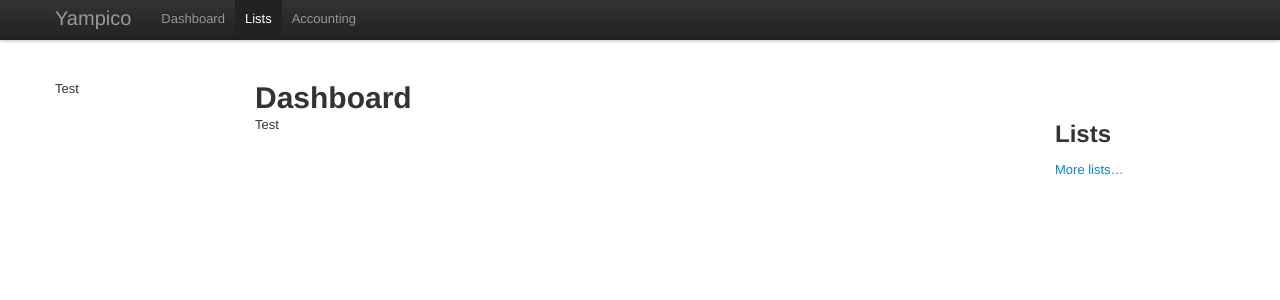
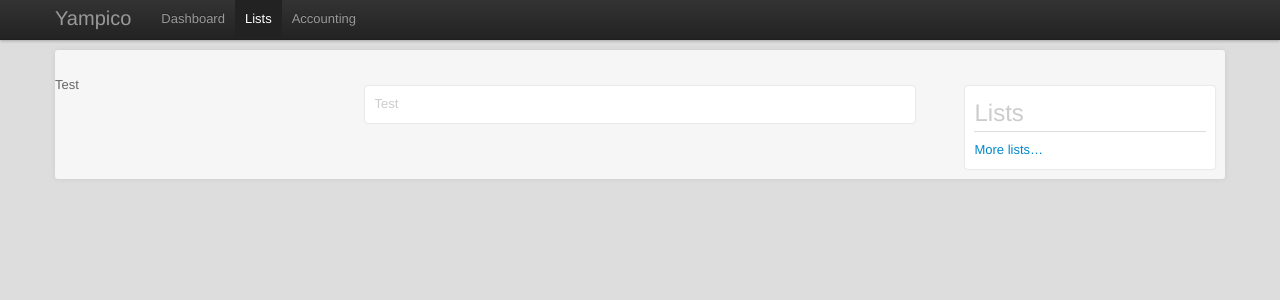
Before and after one commit to acaso/yampico, a Django app: template yampico/dashboard/templates/dashboard.html in a window 1280 px wide. Shown: the top 300 px of the page. Run offline with Django 3.2, Linux system fonts and the light colour scheme; the template is opened without the code that fills it, so the values that code supplies are empty; parts of the project's set-up code (start-up, migrations or seed data) failed here and were passed over.

Commit message:
Some adjustments in styles, mainly for the dashboard

```diff
--- a/yampico/dashboard/templates/dashboard.html
+++ b/yampico/dashboard/templates/dashboard.html
@@ -1,13 +1,10 @@
 {% extends 'skel.html' %}
 
 {% block content %}
-<header class="jumbotron subhead" id="overview">
-    <h1>Dashboard</h1>
-</header>
-
 <div class="row">
-	<div class="span8">Test</div>
-	<div class="span2">
+	<div class="span6"><div class="dashboard_element">Test</div></div>
+	<div class="span3">
+	<div class="dashboard_element">
 		<h2>Lists</h2>
 		<ul>
 			{%  for current_list in lists %}
@@ -16,5 +13,6 @@
 		</ul>
 		<a href="../lists/">More lists&hellip;</a>
 	</div>
+	</div>
 </div>
 {% endblock %}
--- a/yampico/templates/skel.html
+++ b/yampico/templates/skel.html
@@ -16,7 +16,38 @@
 }
 
 body {
-	padding-top: 80px;
+	background-color: #dddddd;
+	margin: 50px 1%;
+	color: #666666;
+}
+
+h1 {
+	font-weight: 100;
+}
+
+div#main_container {
+	background: #f6f6f6;
+	/*border: 1px solid #cccccc;*/
+	border-radius: 3px;
+	padding-top: 2em;
+	box-shadow: 0 0 5px #cccccc;
+}
+
+div.dashboard_element {
+	margin: 0.8em;
+	/*border: 1px solid red;*/
+	border-radius: 3px;
+	padding: 0.7em;
+	box-shadow: 0 0 2px #cccccc;
+	background-color: white;
+	color: #cccccc;
+
+}
+
+div.dashboard_element h2 {
+	border-bottom: 1px solid #dddddd;
+	font-weight: 100;
+
 }
 
 </style>
@@ -39,11 +70,11 @@ body {
 </div>
 
 
-<div class="container">
+<div id="main_container" class="container">
 
     <div class="row">
-        <div class="span2">Test</div>
-        <div class="span10">
+        <div class="span3">Test</div>
+        <div class="span9">
             {% block content %}{% endblock %}
         </div>
     </div>
```
